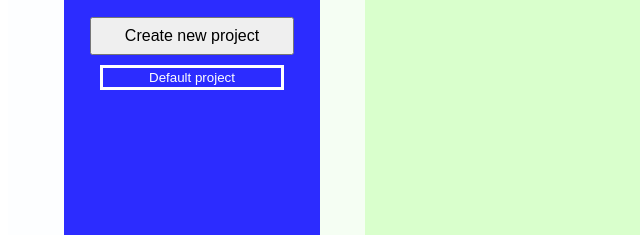
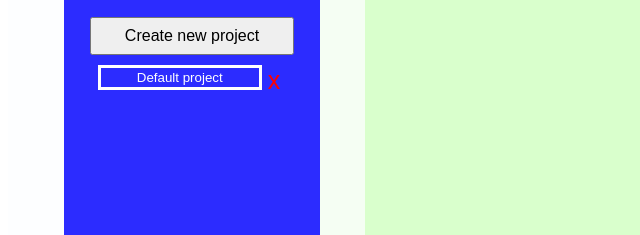
Before and after one commit to kcolreh/to-do-list, a website built with webpack: page dist/index.html in a window 1280 px wide. Shown: the part 402-637 px from the top of the page, 0-640 px from the left. Built offline with nearby package versions, Linux system fonts and the light colour scheme.

Commit message:
Create a function that deletes the project from the Dom on users input as well as deletes it from the array of projects

```diff
--- a/src/functions/project-factory.js
+++ b/src/functions/project-factory.js
@@ -1,13 +1,23 @@
 import { taskArray } from './task-factory';
 import { createTaskDom } from '../page-elements/new-task';
 
-const projectArray = [];
+const projectArray = ['Default project'];
 
 export function projectIntoArray() {
     const nameInput = document.getElementById('projectName');
     const newProject = nameInput.value;
 
     projectArray.push(newProject);
+}
+
+export function deleteProject() {
+    projectArray.forEach((project) => {
+        if (project === this.previousElementSibling.innerHTML) {
+            projectArray.pop(project);
+            this.parentNode.remove();
+        } return projectArray;
+    });
+    console.log(projectArray);
 }
 
 function renderProject(projectSelected) {
--- a/src/page-elements/new-project.js
+++ b/src/page-elements/new-project.js
@@ -1,4 +1,7 @@
-import { clickProject, projectIntoArray, defaultProjectClick } from '../functions/project-factory';
+import {
+    clickProject, projectIntoArray, defaultProjectClick, deleteProject,
+} from '../functions/project-factory';
+
 import {
     createButton, createForm, createFullInput, createDiv,
 } from './dom-elements';
@@ -14,6 +17,13 @@ function deleteForm() {
     form.remove();
 }
 
+function createDeleteBtn(id) {
+    const deleteBtn = createButton('x', 'delete-project');
+    deleteBtn.id = id;
+    deleteBtn.onclick = deleteProject;
+    return deleteBtn;
+}
+
 function createDefaultProject() {
     const mainProjectContainer = document.getElementById('project-container');
     const newProjectContainer = createDiv('project', 'project0-id');
@@ -24,6 +34,7 @@ function createDefaultProject() {
 
     mainProjectContainer.appendChild(newProjectContainer);
     newProjectContainer.appendChild(project);
+    newProjectContainer.appendChild(createDeleteBtn('delete-default-project'));
 }
 
 export function createProjectDom(project) {
@@ -37,6 +48,7 @@ export function createProjectDom(project) {
 
     mainProjectContainer.appendChild(newProjectContainer);
     newProjectContainer.appendChild(projectBtn);
+    newProjectContainer.appendChild(createDeleteBtn(`delete-project${idCounter}`));
 }
 
 function crateProjectInterface() {
--- a/src/style.css
+++ b/src/style.css
@@ -156,14 +156,25 @@ h1 {
 .project {
   margin: 10px;
   width: 80%;
+  display: flex;
+  align-items: center;
+  justify-content: center;
 }
 
-.project > button {
-  width: 90%;
+.project-main-btn {
+  width: 80%;
   height: 25px;
   background-color: transparent;
   color: white;
   border: white 3px solid;
+}
+
+.delete-project {
+  height: 25px;
+  background-color: transparent;
+  border: none;
+  color: red;
+  font-size: 25px;
 }
 
 /* new task*/
```
Also changed, not shown: dist/bundle.js.
